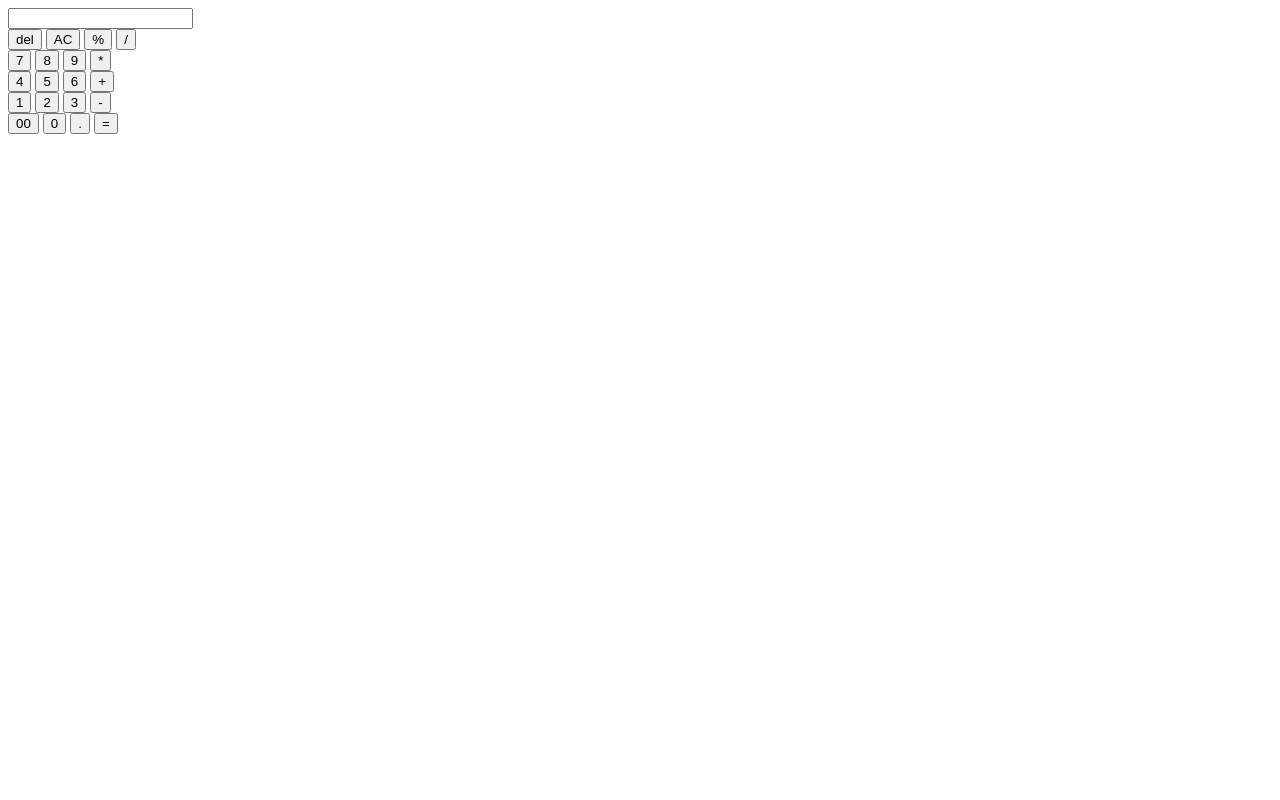
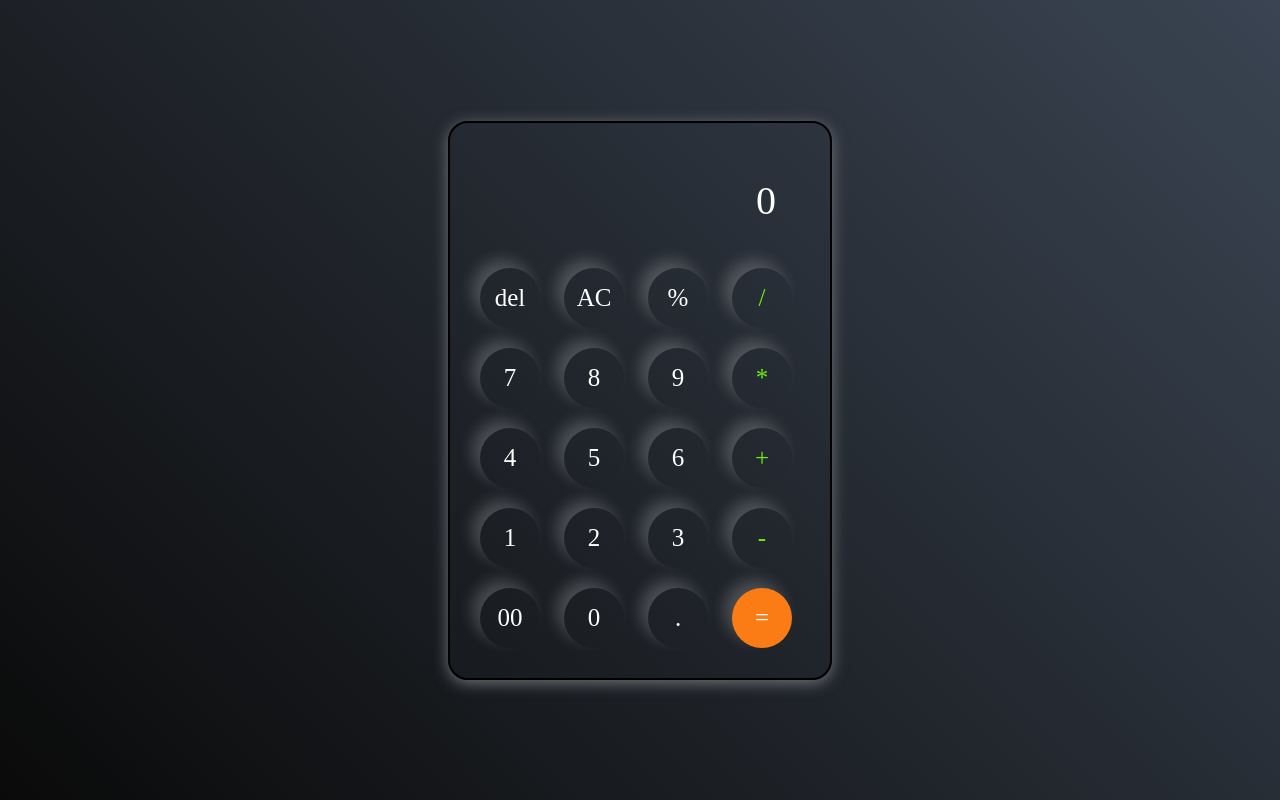
Before and after one commit to Codertinkukashyap/Calculater, a plain HTML site: page index.html in a window 1280 px wide. Drawn offline with Linux system fonts and the light colour scheme; a web font is replaced by a local one.

Commit message:
some update

```diff
--- a/index.html
+++ b/index.html
@@ -5,40 +5,40 @@
     <meta name="viewport" content="width=device-width, initial-scale=1.0">
     <title>Document</title>
     <link rel="stylesheet" href="style.css">
-    <script src="script.js"defer></script>
+    <!-- <script src="script.js"defer></script> -->
 </head>
 <body>
     <div class="calculater">
-        <input type="text" placeholer="0">
+        <input type="text" placeholder="0" id="inputbox">
         <div>
             <button>del</button>
             <button>AC</button>
             <button>%</button>
-            <button>/</button>
+            <button class="operatore">/</button>
         </div>
         <div>
             <button>7</button>
             <button>8</button>
             <button>9</button>
-            <button>*</button>
+            <button class="operatore">*</button>
         </div>
         <div>
             <button>4</button>
             <button>5</button>
             <button>6</button>
-            <button>+</button>
+            <button class="operatore">+</button>
         </div>
         <div>
             <button>1</button>
             <button>2</button>
             <button>3</button>
-            <button>-</button>
+            <button class="operatore">-</button>
         </div>
         <div>
             <button>00</button>
             <button>0</button>
             <button>.</button>
-            <button>=</button>
+            <button class="equalbtn">=</button>
         </div>
     </div>
 </body>
--- a/style.css
+++ b/style.css
@@ -0,0 +1,54 @@
+@import url('https://fonts.googleapis.com/css2?family=Redaction+20:ital,wght@0,400;0,700;1,400&display=swap');
+*{
+    margin: 0;
+    padding: 0;
+    box-sizing: border-box;
+    font-family: "Redaction 20", serif;
+}
+body{
+    height:100vh;
+    width: 100%;
+    display: flex;
+    align-items: center;
+    justify-content: center;
+    background: linear-gradient(45deg,#0a0a0a,#3a4452);
+}
+.calculater{
+    padding:20px;
+    border: 2px solid black;
+    border-radius: 20px;
+    background-color: transparent;
+    box-shadow:0px 3px 15px rgba(113,115,119);
+}
+input{
+    width:320px;
+    border:none;
+    background: transparent;
+    box-shadow: 0px 3px 5px rgbs(84,84,84,0.1);
+    padding: 24px;
+    margin: 10px;
+    font-size:40px;
+    text-align: right;
+    cursor: pointer;
+}
+input::placeholder{
+    color: #ffffff;
+}
+button{
+    border:none;
+    height: 60px;
+    width: 60px;
+    margin:10px;
+    border-radius: 50%;
+    background: transparent;
+    color: #ffffff;
+    font-size: 25px;
+    box-shadow: -8px -8px 15px rgba(255,255,255,0.2);
+    cursor: pointer;
+}
+.equalbtn{
+    background-color: #fb7c14;
+}
+.operatore{
+    color: #6dee0a;
+}
```
